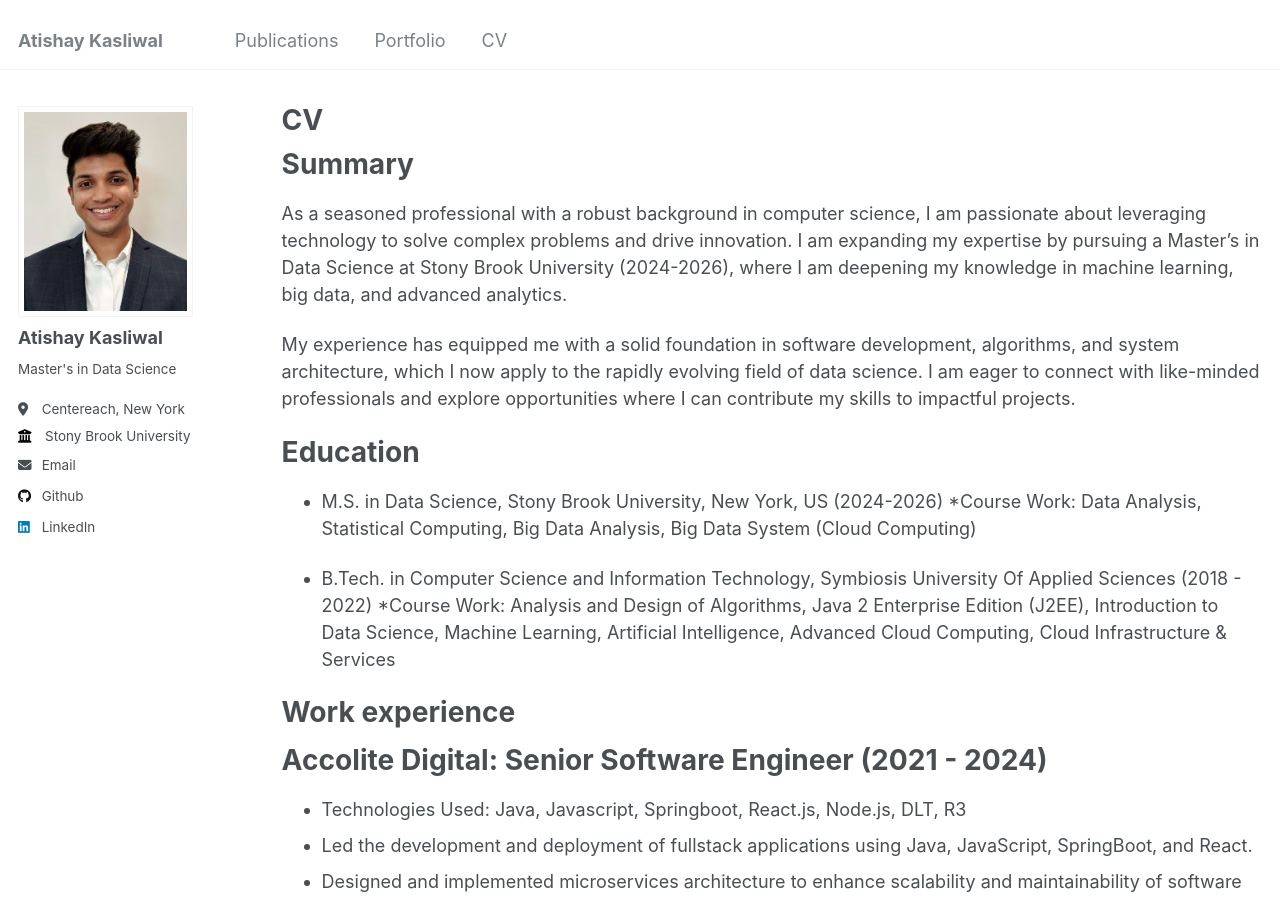
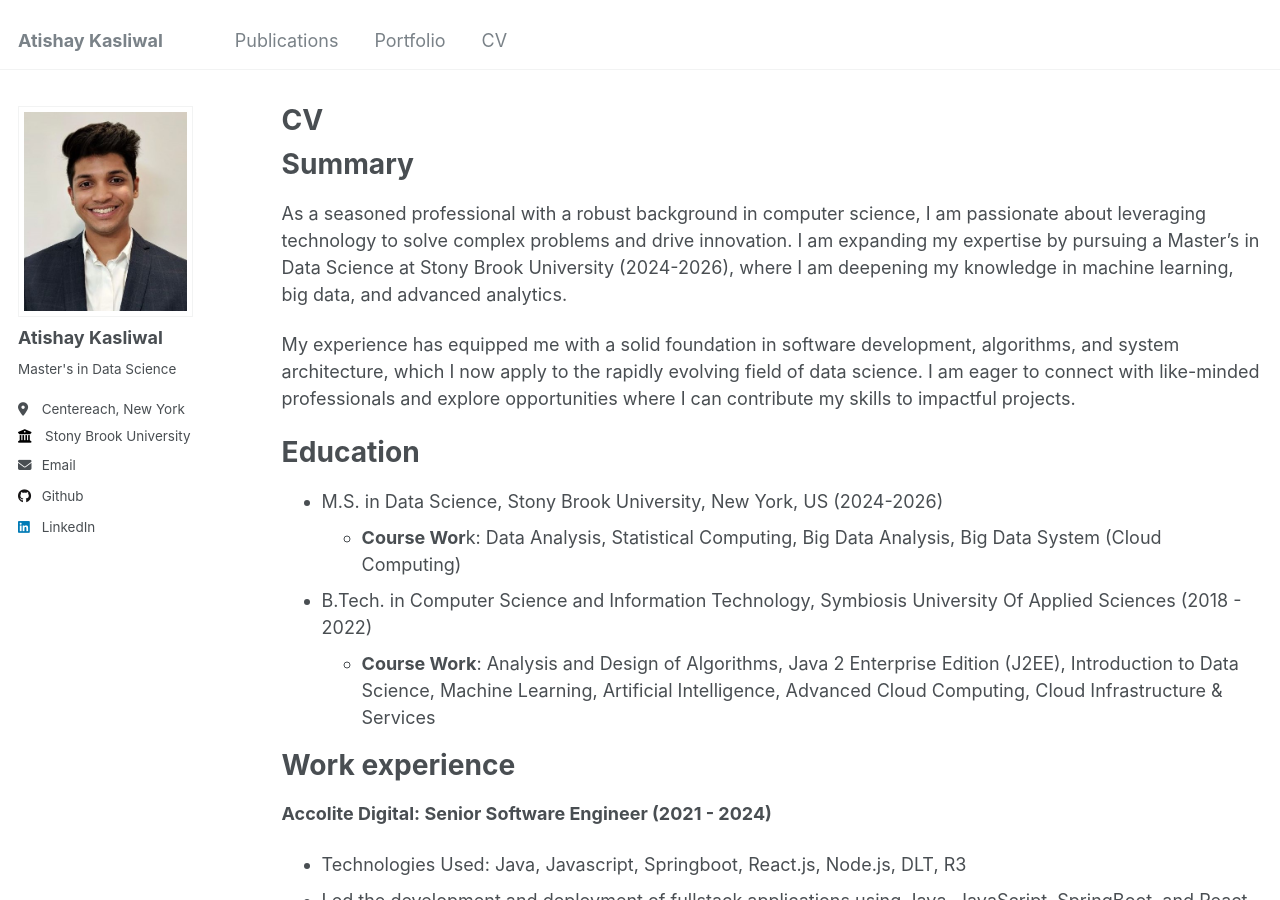
Before and after one commit to atishay-kasliwal/atishay-kasliwal.github.io, a Jekyll site: the page built from _pages/cv.md, in a window 1280 px wide and 900 px high. Built offline with Jekyll 4.4.1, drawn with Linux system fonts in a browser that asks for light colours; part of the change alters nothing that is shown; some of the changed text lies outside the part shown.

Commit message:
Update cv.md
sure

```diff
--- a/_pages/cv.md
+++ b/_pages/cv.md
@@ -18,16 +18,16 @@ My experience has equipped me with a solid foundation in software development, a
 Education
 ======
 * M.S. in Data Science, Stony Brook University, New York, US (2024-2026)
-  *Course Work: Data Analysis, Statistical Computing, Big Data Analysis, Big Data System (Cloud Computing)
+  * **Course Wor**k: Data Analysis, Statistical Computing, Big Data Analysis, Big Data System (Cloud Computing)
 
 * B.Tech. in Computer Science and Information Technology, Symbiosis University Of Applied Sciences (2018 - 2022)
-  *Course Work: Analysis and Design of Algorithms, Java 2 Enterprise Edition (J2EE), Introduction to Data Science, Machine Learning, Artificial Intelligence, Advanced Cloud Computing, Cloud Infrastructure & Services
+  * **Course Work**: Analysis and Design of Algorithms, Java 2 Enterprise Edition (J2EE), Introduction to Data Science, Machine Learning, Artificial Intelligence, Advanced Cloud Computing, Cloud Infrastructure & Services
 
 Work experience
 ======
 
-Accolite Digital: Senior Software Engineer (2021 - 2024)
-===
+**Accolite Digital: Senior Software Engineer (2021 - 2024)**
+
   * Technologies Used: Java, Javascript, Springboot, React.js, Node.js, DLT, R3
   * Led the development and deployment of fullstack applications using Java, JavaScript, SpringBoot, and React.
   * Designed and implemented microservices architecture to enhance scalability and maintainability of software solutions.
@@ -88,11 +88,11 @@ N-tier Technologies Private Limited: Web Developer (2019 - 2020)
 
 Skills
 ======
-**Programming languages:** Java, JavaScript, Python, C/C++, C#, Scala, MATLAB, SQL, R, Bash
-**Technologies and Frameworks:** PowerBI, Git, Excel, DevOps, Kubernetes, UNIX, Jenkins, Docker, CI/CD
-**Data Science:** Data Analytics, Data Visualization, Tensorflow, Keras, PyTorch, NLP
-**Databases and Cloud Infrastructures:** MySQL, PostgreSQL, MongoDB, AWS, GCP, Azure, Hadoop, Unix
-**Statistics:** Time Series, Bayesian Statistics, Predictive Modeling, A/B Testing
+* **Programming languages:** Java, JavaScript, Python, C/C++, C#, Scala, MATLAB, SQL, R, Bash
+* **Technologies and Frameworks:** PowerBI, Git, Excel, DevOps, Kubernetes, UNIX, Jenkins, Docker, CI/CD
+* **Data Science:** Data Analytics, Data Visualization, Tensorflow, Keras, PyTorch, NLP
+* **Databases and Cloud Infrastructures:** MySQL, PostgreSQL, MongoDB, AWS, GCP, Azure, Hadoop, Unix
+* **Statistics:** Time Series, Bayesian Statistics, Predictive Modeling, A/B Testing, Data Visualisation
 
 Publications
 ======
```
